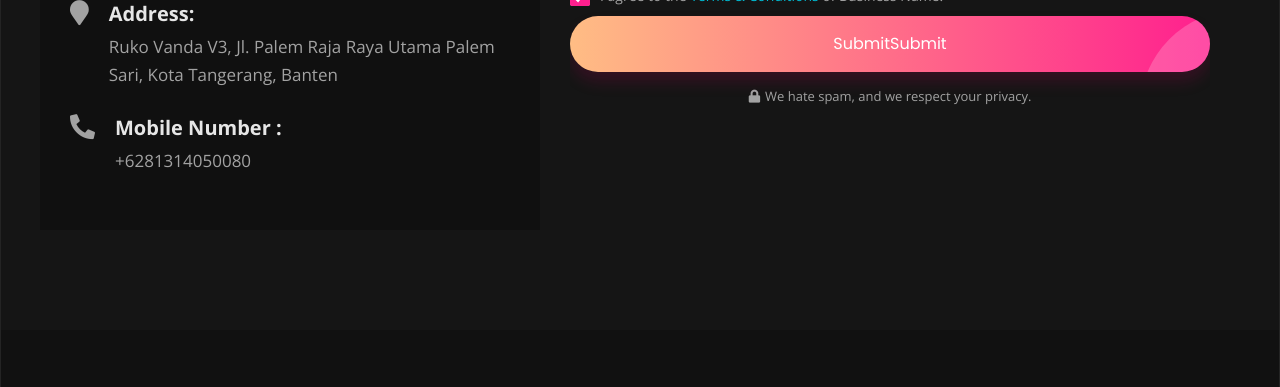
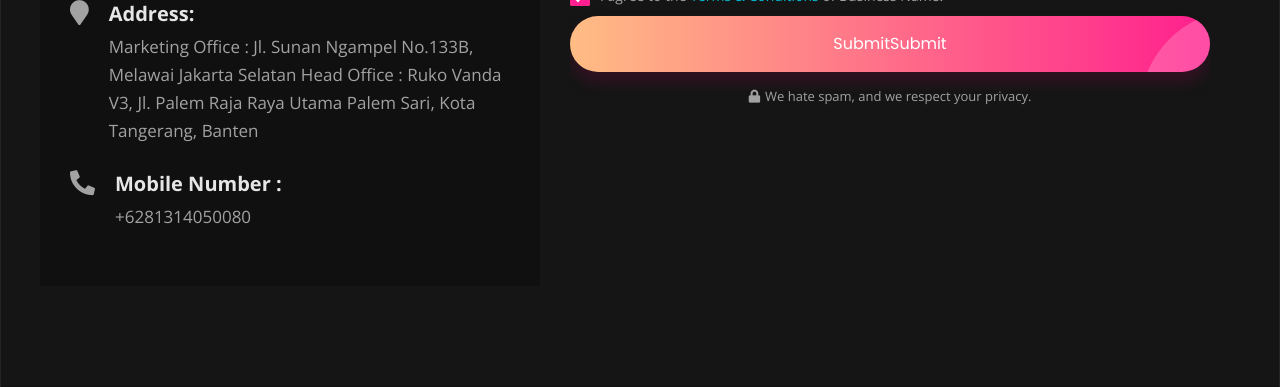
Before and after one commit to msyaban890/croyons, a CodeIgniter app: page /croyons/index.php/frontend/contact in a window 1280 px wide. Shown: the part 859-1246 px from the top of the page. Run offline with CodeIgniter, Linux system fonts and the light colour scheme; some libraries are stand-ins or nearby versions.

Commit message:
update alamat

```diff
--- a/application/views/frontend/pages/contact.php
+++ b/application/views/frontend/pages/contact.php
@@ -140,7 +140,8 @@
                             <i class="fas fa-map-marker"></i>
                         </div>
                         <div class="text pl-4">
-                            <p><span>Address:</span>Ruko Vanda V3, Jl. Palem Raja Raya Utama Palem Sari, Kota Tangerang, Banten
+                            <p><span>Address:</span>Marketing Office : Jl. Sunan Ngampel No.133B, Melawai Jakarta Selatan
+                                Head Office : Ruko Vanda V3, Jl. Palem Raja Raya Utama Palem Sari, Kota Tangerang, Banten
                             </p>
                         </div>
                     </div>
```
